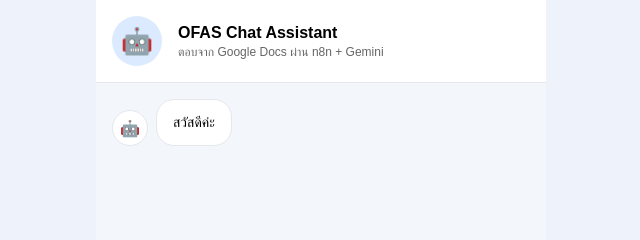
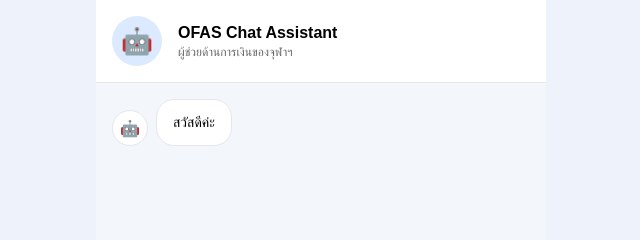
Before and after one commit to prakapat/ofas-chatbot, a website: page public/index.html in a window 1280 px wide. Shown: the top 240 px of the page, 319-959 px from the left. Drawn offline with Linux system fonts and the light colour scheme; no server answers.

Commit message:
Add files via upload

```diff
--- a/public/index.html
+++ b/public/index.html
@@ -127,7 +127,7 @@
       <div class="header-avatar" id="headerAvatar">🤖</div>
       <div>
         <div id="title">OFAS Chat Assistant</div>
-        <div class="subtitle">ตอบจาก Google Docs ผ่าน n8n + Gemini</div>
+        <div class="subtitle">ผู้ช่วยด้านการเงินของจุฬาฯ</div>
       </div>
     </div>
 
```
